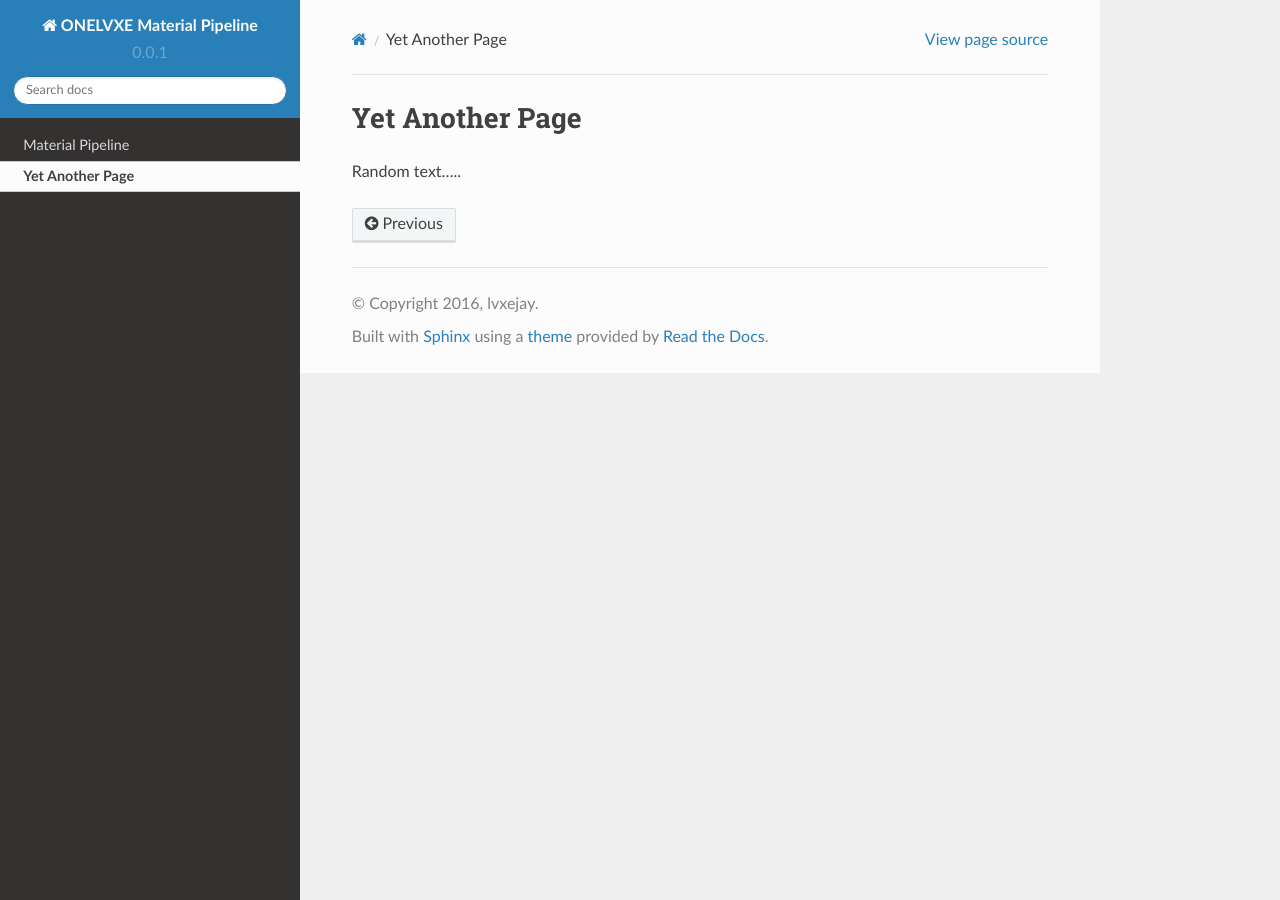
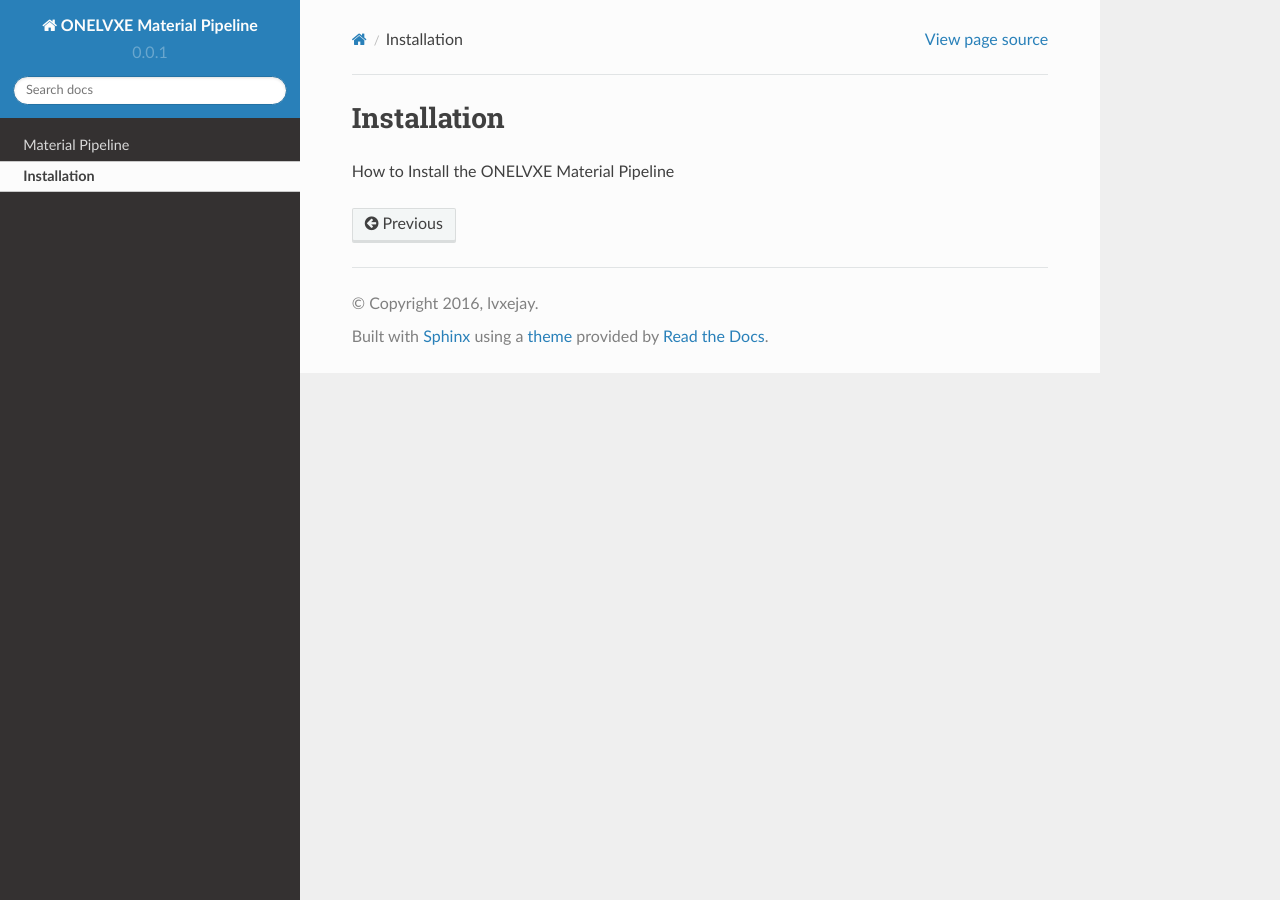
Before and after one commit to lvxejay/onelvxe-material-pipeline, a Sphinx documentation site: the page built from docs/installation.rst, in a window 1280 px wide. Built offline with Sphinx 7.4.7 and the Read the Docs theme 2.0.0, drawn with Linux system fonts in a browser that asks for light colours; pages that are not in the unit, such as notebooks, are missing from menus.

Commit message:
Update installation.rst

```diff
--- a/docs/installation.rst
+++ b/docs/installation.rst
@@ -1,4 +1,4 @@
-Yet Another Page
+Installation
 ****************
 
-Random text.....
+How to Install the ONELVXE Material Pipeline
```
